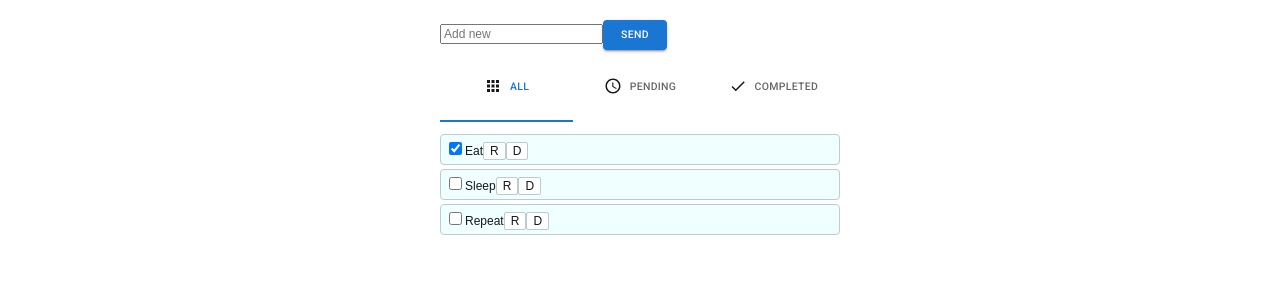
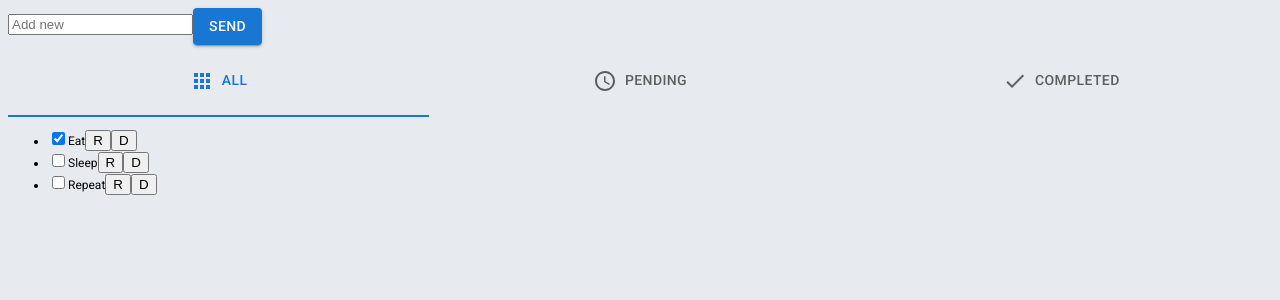
Before and after one commit to FightM9/react-mui-todo, a React (Create React App) app: page / in a window 1280 px wide. Shown: the top 300 px of the page. Built offline with nearby package versions, Linux system fonts and the light colour scheme.

Commit message:
Remove style for dev

```diff
--- a/src/App.css
+++ b/src/App.css
@@ -1,30 +1,9 @@
 * {
     box-sizing: border-box;
-    font-family: Arial, Helvetica, sans-serif;
-    font-size: 12px;
-    color: rgb(23, 24, 26);
 }
 
 body {
-    width: 400px;
-    margin: 20px auto;
+    background-color: #e7ebf0;
+    font-family: 'Roboto', Arial, Helvetica, sans-serif;
+    font-size: 12px;
 }
-
-ul {
-    list-style: none;
-    padding: 0;
-}
-
-li {
-    padding: 4px;
-    margin: 4px 0;
-    background-color: azure;
-    border: 1px solid rgb(187, 203, 212);
-    border-radius: 4px;
-}
-
-button {
-    background-color: rgb(255, 255, 255);
-    border: 1px solid rgb(187, 203, 212);
-    border-radius: 2px;
-}
```
